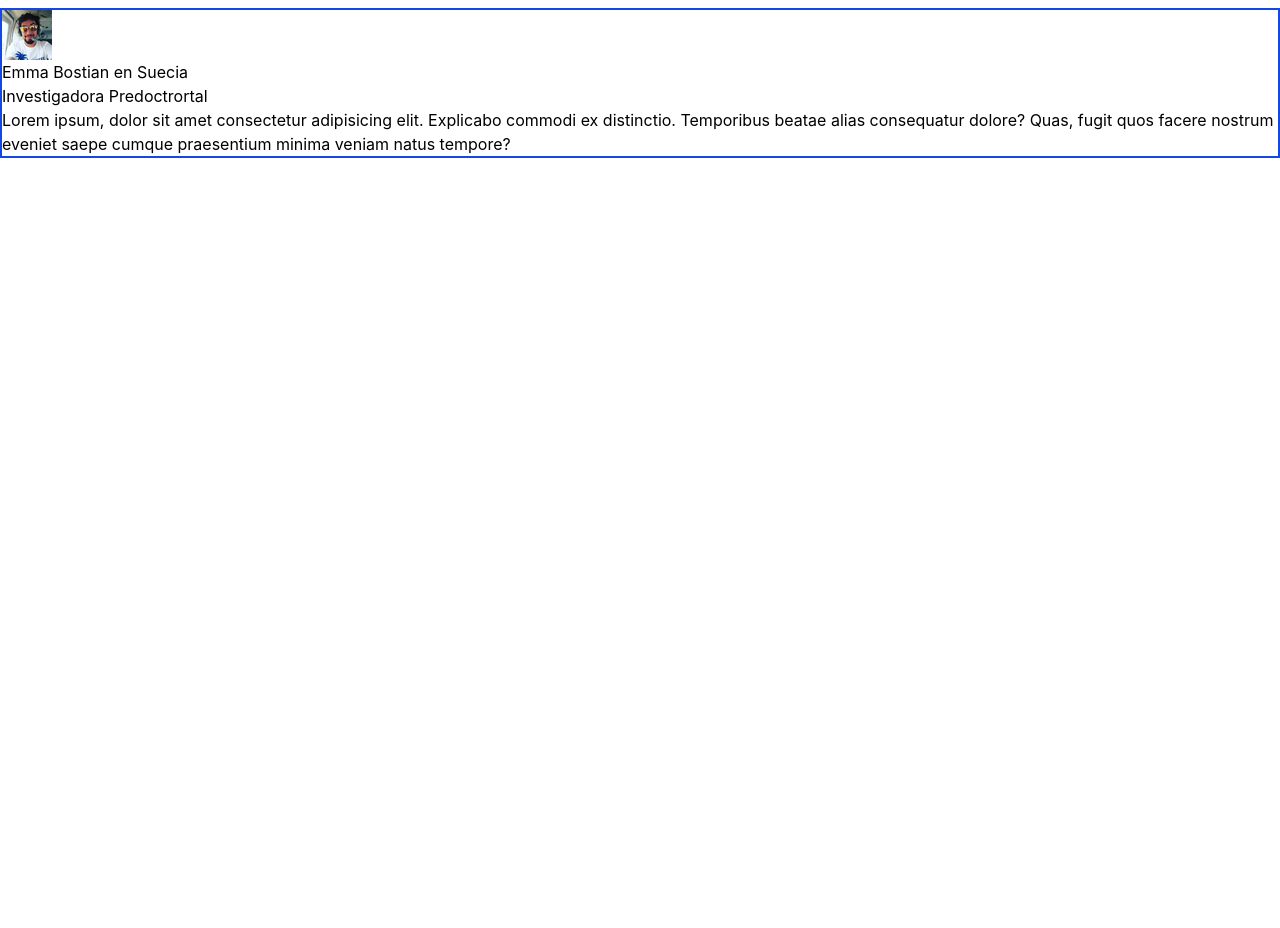
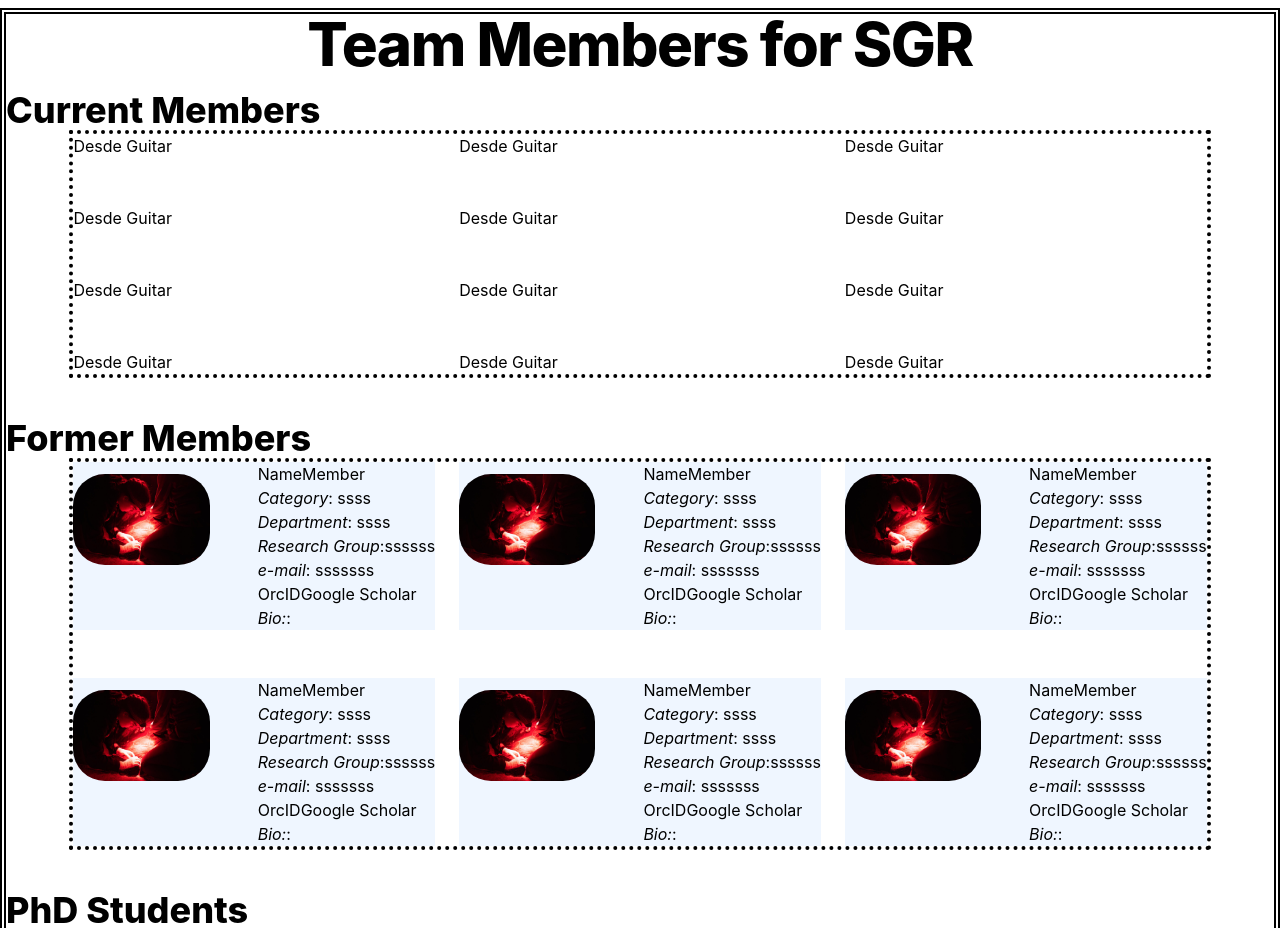
Before and after one commit to molivag/UB-SGR-Marine, a React (Vite) app: page /People in a window 1280 px wide. Shown: the part 120-1048 px from the top of the page. Before the commit the page ends 800 px from the top, so only its background shows below. Built offline with nearby package versions, Linux system fonts and the light colour scheme.

Commit message:
views/ - Ultima version estable de views, en PeopleView se prepara todo para renderiazar a os miembos del equipo

```diff
--- /dev/null
+++ b/src/views/GroupsView.tsx
@@ -0,0 +1,8 @@
+function GroupPage() {
+  return(
+
+    <h1>Research Groups</h1>
+  )
+}
+
+export default GroupPage
--- a/src/views/HomeView.tsx
+++ /dev/null
@@ -1,9 +0,0 @@
-// import React from "react";
-
-function ProjectsPage(  ) {
-  return(
-      <h1 className="text-center text-2xl font-bold"> Marine Biodiversity and Evolution  </h1>
-  )
-
-}
-export default ProjectsPage
--- a/src/views/IndexView.tsx
+++ b/src/views/IndexView.tsx
@@ -1,19 +1,33 @@
+// import React from "react";
+
+import { Fragment } from "react/jsx-runtime";
+
 function IndexPage() {
-  return(
-    <>
-    <div className="bg-[url(../../img/test1.jpg)] bg-center bg-cover">
-        <p></p>
-
-        <div className="border-2 flex items-center justify-center h-screen" >
-	<a href="/home" className="bg-gray-100 text-gray-800 font-medium py-2 px-4 rounded shadow hover:bg-blue-600 focus:outline-none focus:ring-2 focus:ring-blue-300">
-	  Welcome
-	  </a>
-
-        </div>
+  return (
+    <Fragment >
+      <h1 className="text-center text-2xl font-bold">
+        Marine Biodiversity and Evolution</h1>
+      <h2 className="text-center">Marine Biodiversity and Evolution (MBE) 2021 SGR 01271</h2>
+      <h3 className="text-center mx-auto">Grup de Recerca de la Generalitat de Catalunya</h3>
+      <div className="my-8">
+        <p>
+          The main objective of the research group is to study the biodiversity
+          of marine organisms and the evolutionary processes that generate it.
+          Our lines of research cover a wide range of topics, from ecology and
+          anthropogenic impact to aspects related to systematics, connectivity,
+          conservation, genomics and adaptation, in keystone or invasive species
+          globally, but with special attention to biodiversity hotspots. Our
+          research aims at addressing scientific and societal challenges
+          regarding marine biodiversity and evolution such as: 1) increase the
+          knowledge on systematics of poorly known groups and habitats, 2) study
+          population connectivity in keystone species, 3) understand the
+          adaptation capacity of native and invasive organisms, 4) monitor the
+          colonization process of endangered species, and 5) analyse how species
+          and communities will face and behave in front of perturbations of
+          their environment in the current scenario of global change.
+        </p>
       </div>
-    </>
-  )
-
+    </Fragment>
+  );
 }
-
-export default IndexPage
+export default IndexPage;
--- a/src/views/PeopleView.tsx
+++ b/src/views/PeopleView.tsx
@@ -1,18 +1,61 @@
 // import React from "react";
-import image1 from '../images/me.png'
+import { useState } from "react";
+import { Fragment } from "react/jsx-runtime";
+import { team } from "../../public/team";
+import Member from "../components/TeamMember.tsx";
 
-function PeoplePage(  ) {
-  return(
-    <div className='border-2 border-blue-700' >
-      <img src={image1} alt="Foto de Helena Vela" />
+function PeoplePage() {
+  const [people, setPeople] = useState(team);
 
-      <div >
-        <p>Emma Bostian en Suecia</p>
-        <p>Investigadora Predoctrortal</p>
-        <p>Lorem ipsum, dolor sit amet consectetur adipisicing elit. Explicabo commodi ex distinctio. Temporibus beatae alias consequatur dolore? Quas, fugit quos facere nostrum eveniet saepe cumque praesentium minima veniam natus tempore?</p>
-      </div>
+  console.log(team);
+  return (
+    <div className="mx-auto border-6 border-double container ">
+      <section>
+        <h1 className="mb-4 text-center text-4xl font-extrabold leading-none tracking-tight text-UBtitles md:text-5xl lg:text-6xl ">
+          Team Members for SGR
+        </h1>
+
+        <h2 className="text-4xl font-extrabold text-UBnone">Current Members</h2>
+
+        <div className=" mb-10 mx-auto grid grid-cols-3 gap-6 gap-y-12 border-4 border-dotted max-w-9/10">
+
+	{people.map(()=>{
+	  return(
+	  <p>Desde Guitar</p>
+	  )
+	}
+	 )}
+        </div>
+
+        <h2 className="mt-5 text-4xl font-extrabold text-UBnone">
+          Former Members
+        </h2>
+        <div className=" mb-10 mx-auto grid grid-cols-3 gap-6 gap-y-12 border-4 border-dotted max-w-9/10">
+          <Member />
+          <Member />
+          <Member />
+          <Member />
+          <Member />
+          <Member />
+        </div>
+
+        <h2 className="mt-5 text-4xl font-extrabold text-UBnone">
+          PhD Students
+        </h2>
+        <div className=" mb-10 mx-auto grid grid-cols-3 gap-6 gap-y-12 border-4 border-dotted max-w-9/10">
+          <Member />
+          <Member />
+          <Member />
+          <Member />
+          <Member />
+          <Member />
+          <Member />
+          <Member />
+          <Member />
+        </div>
+      </section>
     </div>
-  )
+  );
 }
 
-export default PeoplePage
+export default PeoplePage;
--- a/src/views/ProjectsView.tsx
+++ b/src/views/ProjectsView.tsx
@@ -1,9 +1,21 @@
-// import React from "react";
+import { Fragment } from "react/jsx-runtime";
 
-function ProjectsPage(  ) {
-  return(
-      <h1 className="text-center text-2xl font-bold"> Projects </h1>
-  )
+function ProjectsPage() {
 
+  return (
+
+    <Fragment>
+      <div className=" container ">
+        <h1 className="my-8 text-center text-2xl font-bold "> Color Palette </h1>
+        <div className="grid grid-cols-5 grid-rows-1 gap-4">
+          <div className="py-5 text-center bg-UBfothead text-white">Header y Footer</div>
+          <span className="py-5 text-center bg-UBtitles">Titles</span>
+          <span className="py-5 text-center bg-UBnone">?</span>
+          <span className="py-5 text-center bg-UBfonde">Fondo</span>
+          <span className="py-5 text-center bg-UBhover">Hover</span>
+        </div>
+      </div>
+    </Fragment>
+  );
 }
-export default ProjectsPage
+export default ProjectsPage;
```
Also changed, not shown: 1 other file (tests, documents, lock files or other folders).
